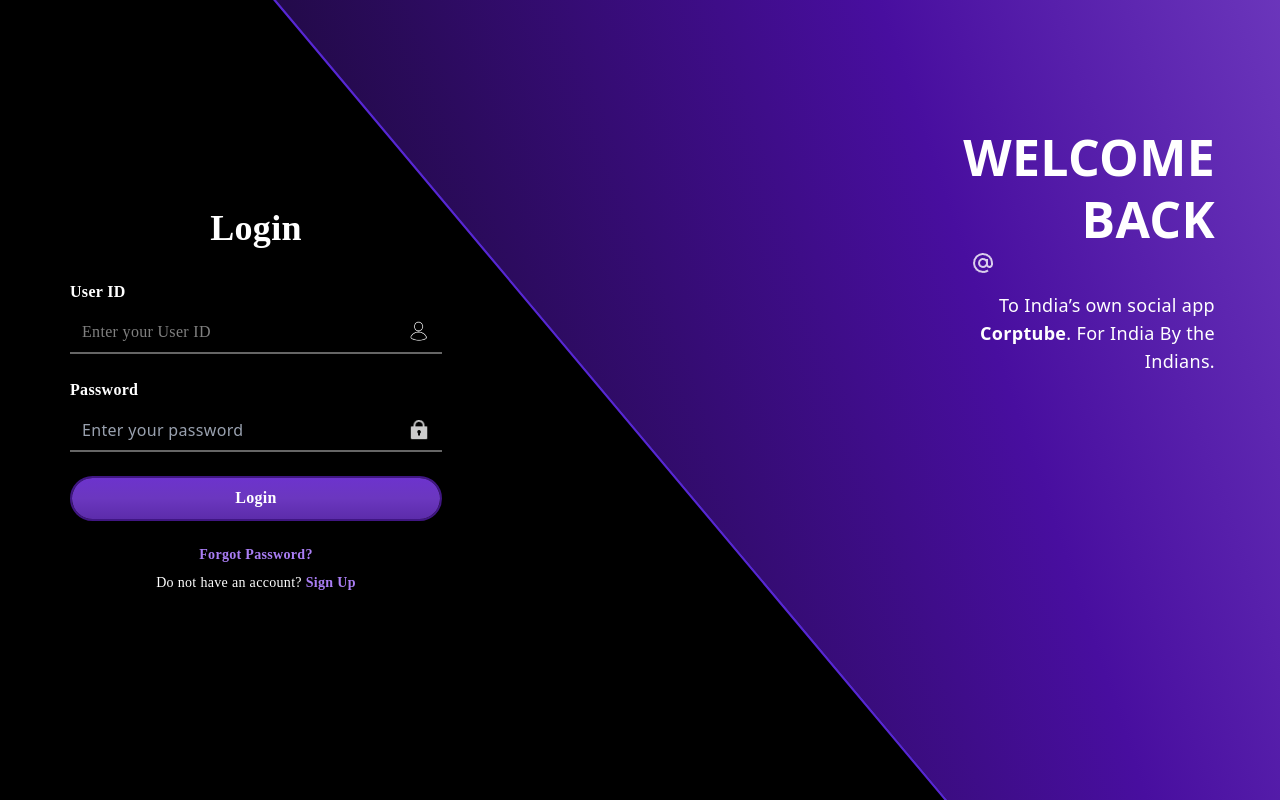
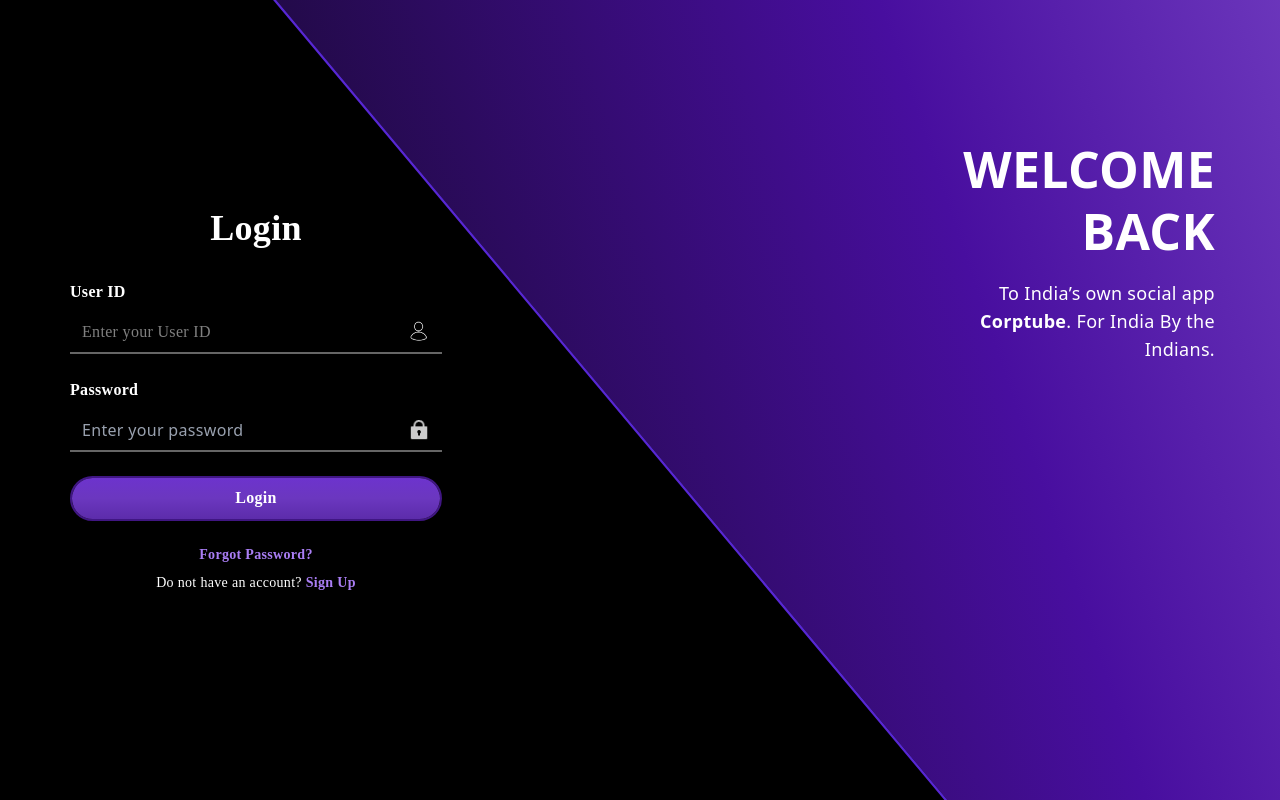
Before and after one commit to adarsh2027dev/Corptube, a Next.js app: page /authpage in a window 1280 px wide. Built offline with nearby package versions, Linux system fonts and the light colour scheme.

Commit message:
Save local changes before merging

```diff
--- a/src/pages/authpage.js
+++ b/src/pages/authpage.js
@@ -219,7 +219,7 @@
              className="ml-2 focus:outline-none"
            >
              {showPassword ? (
-               <Img
+               <img
                  src="/assets/lock_icon.png"
                  alt="show"
                  className="w-[22px] h-[22px] opacity-80"
@@ -279,21 +279,26 @@
   pb-[150px] lg:pb-[300px]
   `}
 >
-  <h2 className="uppercase text-3xl lg:text-[50px] leading-tight text-white font-bold">
+  <h2 className="uppercase text-3xl lg:text-[50px] leading-tight text-white font-bold flex items-center gap-2">
   {activeForm === "login" ? (
     <>
       WELCOME <br /> Back
     </>
   ) : (
-      <>WELCOME  <br></br>Back</>
-
+    <>
+      WELCOME <br />
+      <span className="flex items-center gap-2">
+        Back
+        <img
+          src="/assets/corptube_logo-bgRemoved.png"
+          alt="logo"
+          className="w-10 h-10 inline-block opacity-80"
+        />
+      </span>
+    </>
   )}
 </h2>
-   <img
-           src="/assets/at-line_icon.png"
-           alt="email"
-           className="w-6 h-6 ml-2 opacity-80"
-         />
+
   <p
     className={`text-base lg:text-lg max-w-[240px] mt-4 text-white
     ${activeForm === "login" ? "ml-auto" : ""}`}
@@ -491,7 +496,7 @@
     Forgot Password
   </h2>
   <p className="text-gray-300 text-center mt-2 text-sm sm:text-base">
-    Enter your email to receive an OTP and reset your password.
+    Enter your email to receive an Link and reset your password.
   </p>
 
    <form onSubmit={handleForgetSubmit} className="mt-8 space-y-6">
@@ -532,7 +537,7 @@
          <span className="absolute -top-full left-0 w-full h-[300%] bg-gradient-to-b from-[#7127E9] via-[#6B37BF] to-[#401683]
                          z-[-1] transition-all duration-500 hover:top-0">
          </span>
-         {isLoading ? 'Sending...' : 'Send OTP'}
+         {isLoading ? 'Sending...' : 'Send  link '}
        </button>
      </div>
 
```
Lines whose indentation alone changed are shown as unchanged.
